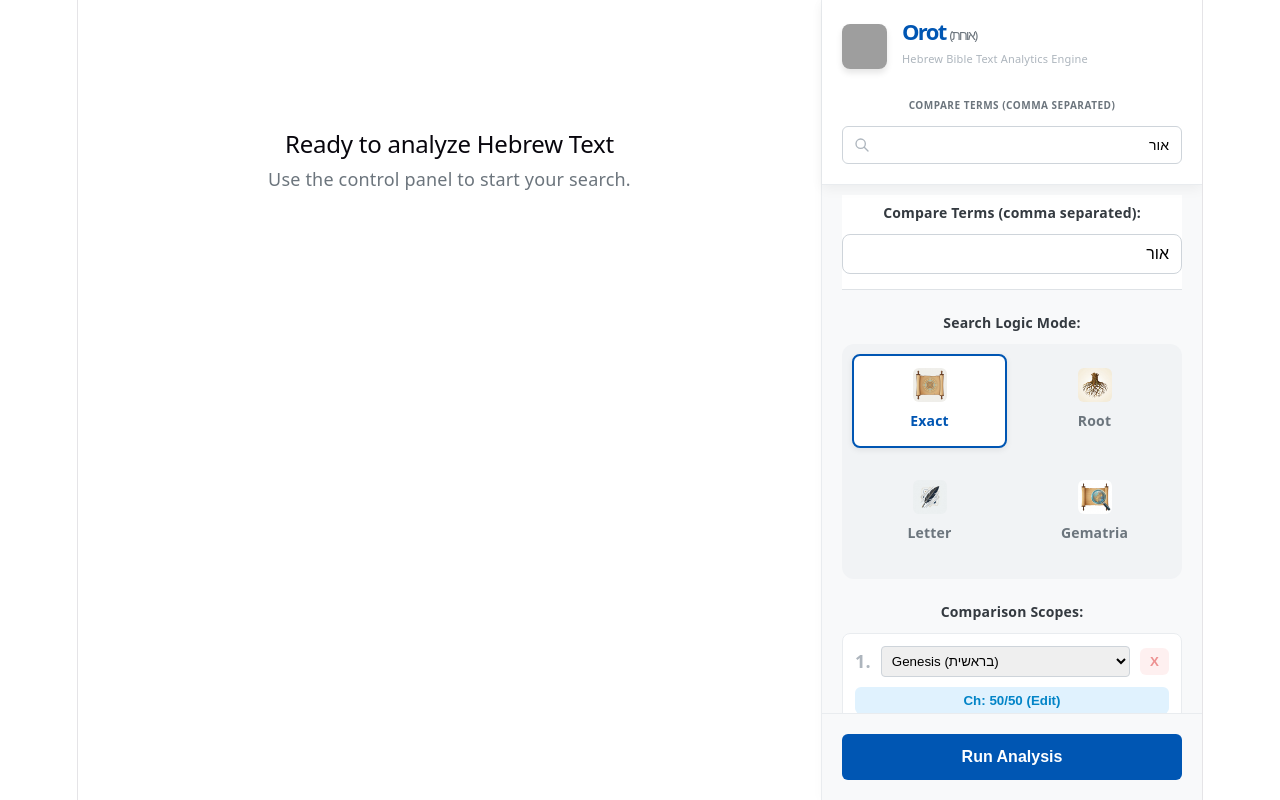
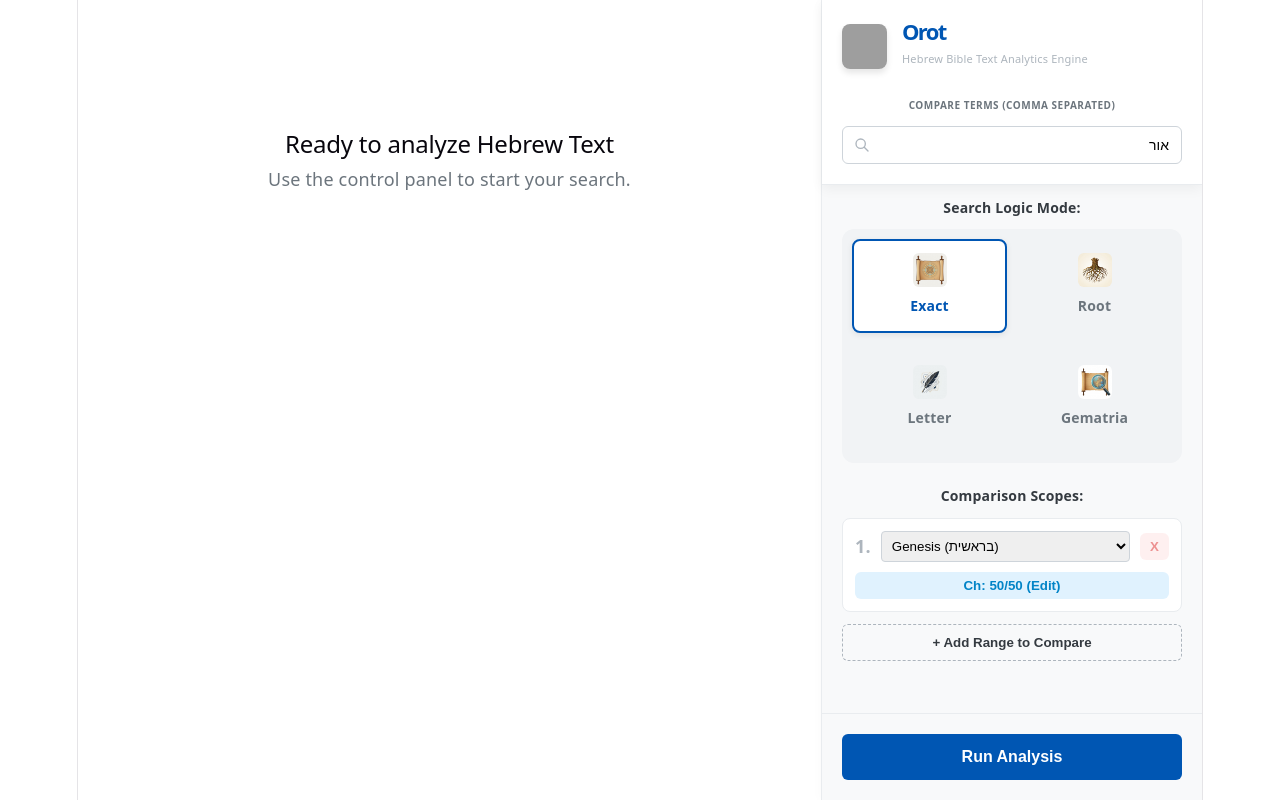
Before and after one commit to samoha-m/orot-analytics, a React (Vite) app: page / in a window 1280 px wide. Built offline with nearby package versions, Linux system fonts and the light colour scheme; grey boxes are pictures that could not be loaded.

Commit message:
Update sidebar with unified sticky control deck and modern search UI

```diff
--- a/src/App.jsx
+++ b/src/App.jsx
@@ -69,7 +69,6 @@ function App() {
     setRanges(ranges.map(r => r.id === id ? { ...r, bookId: newBookId, selectedChapters: Array.from({length: newBook.maxCh}, (_, i) => i + 1), isExpanded: false } : r));
   };
 
-  // This ensures opening one closes the rest
   const toggleAccordion = (id) => {
     setRanges(ranges.map(r =>
       r.id === id
@@ -113,7 +112,6 @@ function App() {
     workerRef.current.postMessage({ ranges, terms, searchMode, booksList });
   };
 
-// Helper to compress selected chapters into readable ranges (e.g., "1-5, 8, 10-14")
   const formatChapterRanges = (chapters, maxCh) => {
     if (!chapters || chapters.length === 0) return "None";
     if (maxCh && chapters.length === maxCh) return `1-${maxCh} (All)`;
@@ -140,11 +138,9 @@ function App() {
     if (!rawChartData || rawChartData.length === 0) return;
 
     const BOM = '\uFEFF';
-    // Added "Chapters" right after "Scope"
     let csvString = ["Scope", "Chapters", "Total Words", ...activeTerms].join(",") + "\n";
 
     rawChartData.forEach((row, index) => {
-      // Find matching range and book info
       const rangeObj = ranges[index];
       const bookObj = rangeObj ? booksList.find(b => b.id === rangeObj.bookId) : null;
       const chaptersFormatted = rangeObj ? formatChapterRanges(rangeObj.selectedChapters, bookObj?.maxCh) : "";
@@ -279,7 +275,6 @@ function App() {
       {showMobilePanel && <div className="mobile-overlay" onClick={() => setShowMobilePanel(false)}></div>}
 
       {/* RIGHT: CONTROL SIDEBAR */}
-{/* RIGHT: CONTROL SIDEBAR */}
       <aside className={`control-sidebar ${showMobilePanel ? 'open' : ''}`}>
 
         {/* --- UNIFIED STICKY CONTROL DECK --- */}
@@ -302,7 +297,7 @@ function App() {
             />
             <div>
               <h1 style={{ margin: 0, fontSize: '22px', fontWeight: 'bold', lineHeight: '1', color: '#0056b3' }}>
-                Orot <span style={{fontSize: '13px', fontWeight: 'normal', color: '#6c757d'}}>(אורות)</span>
+                Orot <span style={{fontSize: '13px', fontWeight: 'normal', color: '#6c757d'}}></span>
               </h1>
               <p style={{ margin: '4px 0 0 0', fontSize: '11px', color: '#adb5bd' }}>
                 Hebrew Bible Text Analytics Engine
@@ -361,11 +356,8 @@ function App() {
 
         {/* Scrollable Content Area */}
         <div className="sidebar-content" style={{ padding: '20px', paddingTop: '10px' }}>
-          {/* STICKY SEARCH INPUT */}
-          <div className="input-group" style={{ position: 'sticky', top: 0, zIndex: 10, backgroundColor: '#ffffff', paddingBottom: '15px', paddingTop: '5px', borderBottom: '1px solid #dee2e6' }}>
-            <label>Compare Terms (comma separated):</label>
-            <input value={searchTerm} onChange={(e) => setSearchTerm(e.target.value)} placeholder="e.g. ויאמר אלהים" dir="rtl" className="search-input" />
-          </div>
+
+          {/* THE REDUNDANT SEARCH BAR WAS REMOVED FROM HERE */}
 
           <div className="input-group">
             <label>Search Logic Mode:</label>
```
